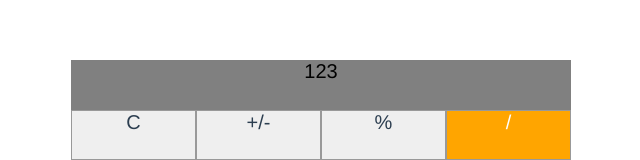
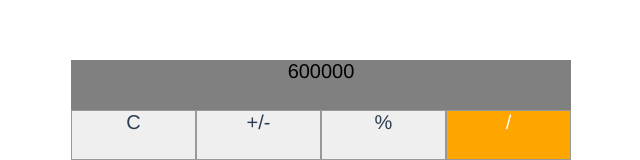
Before and after one commit to johnwanjema/vue-calculator, a Vue app: page / in a window 1280 px wide. Shown: the top 160 px of the page, without its empty margins (319-959 px from the left). Built offline with nearby package versions, Linux system fonts and the light colour scheme.

Commit message:
add function to append numbers

```diff
--- a/src/components/calculator.vue
+++ b/src/components/calculator.vue
@@ -33,22 +33,22 @@
   <div class="calculator">
     <div class="display">{{current || '0'}}</div>
     <div @click="clear" class="btn">C</div>
-    <div class="btn">+/-</div>
-    <div class="btn">%</div>
+    <div @click="sign" class="btn">+/-</div>
+    <div @click="percent" class="btn">%</div>
     <div class="btn operator">/</div>
-    <div class="btn">7</div>
-    <div class="btn">8</div>
-    <div class="btn">9</div>
+    <div @click="append(7)" class="btn">7</div>
+    <div @click="append(8)" class="btn">8</div>
+    <div @click="append(9)" class="btn">9</div>
     <div class="btn operator">*</div>
-    <div class="btn">4</div>
-    <div class="btn">5</div>
-    <div class="btn">6</div>
+    <div @click="append(4)" class="btn">4</div>
+    <div @click="append(5)" class="btn">5</div>
+    <div @click="append(6)" class="btn">6</div>
     <div class="btn operator">-</div>
-    <div class="btn">1</div>
-    <div class="btn">2</div>
-    <div class="btn">3</div>
+    <div @click="append(1)" class="btn">1</div>
+    <div @click="append(2)" class="btn">2</div>
+    <div @click="append(3)" class="btn">3</div>
     <div class="btn operator">+</div>
-    <div class="zero btn">0</div>
+    <div @click="append(0)" class="zero btn">0</div>
     <div class="btn">.</div>
     <div class="btn operator" operator>=</div>
   </div>
@@ -58,12 +58,22 @@
 export default {
   data() {
     return{
-      current:'123',
+      current:'600000',
     }
   },
   methods:{
       clear(){
         this.current = '';
+      },
+      sign(){
+        this.current = this.current.charAt(0) === '-'?  this.current.slice(1): `-${this.current}`
+      },
+      percent(){
+        // alert('we')
+        this.current = parseFloat(this.current / 100)
+      },
+      append(number){
+        this.current = `${this.current}${number}`
       }
   }
 }
```
